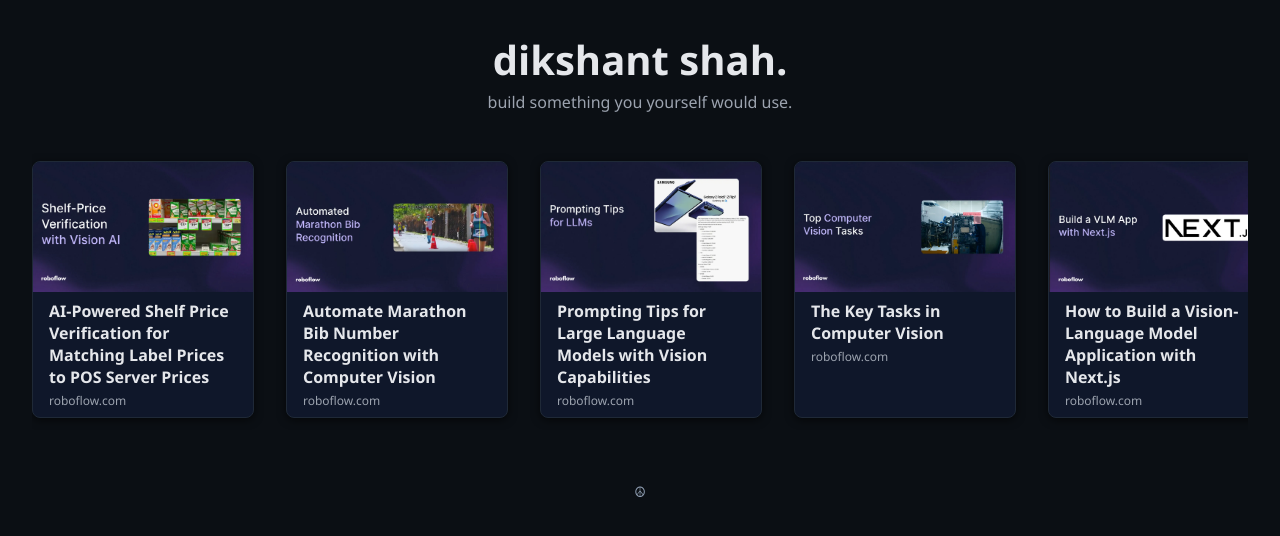
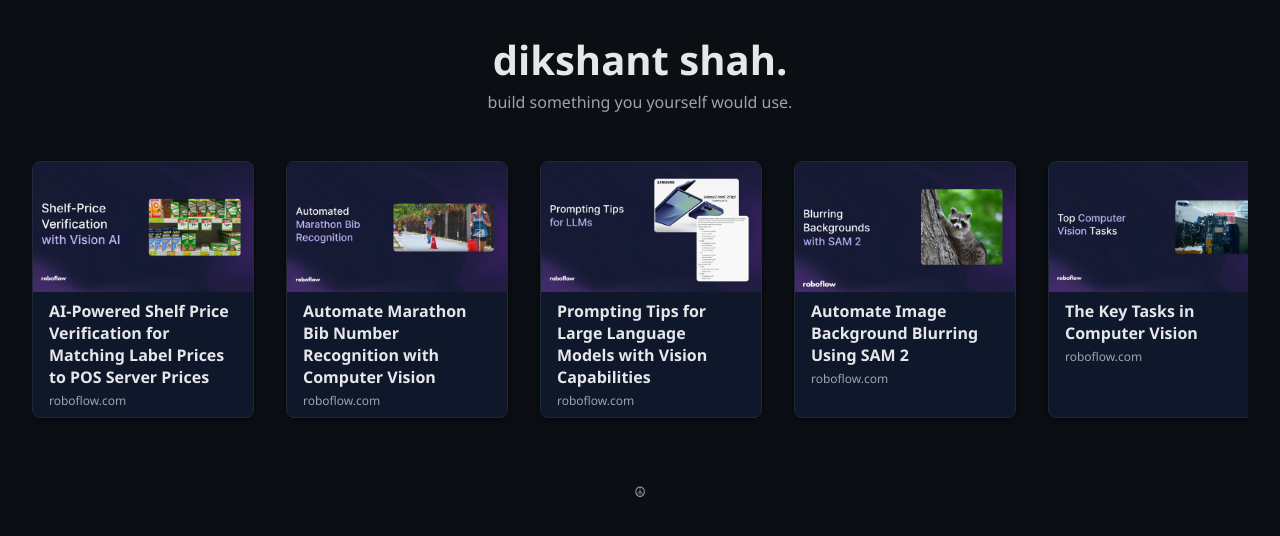
Before and after one commit to 808Code/dikshant-shah-blogs, a React (Create React App) app: page / in a window 1280 px wide. Shown: the top 536 px of the page. Built offline with nearby package versions, Linux system fonts and the light colour scheme.

Commit message:
added streamlit blog

```diff
--- a/src/App.js
+++ b/src/App.js
@@ -22,6 +22,12 @@
   },
   {
     website: "roboflow.com",
+    title: "Automate Image Background Blurring Using SAM 2",
+    image: "/roboflow/Screenshot-2025-08-04-at-10.35.17---AM.webp",
+    url: "https://blog.roboflow.com/background-blurring-sam-2/",
+  },
+  {
+    website: "roboflow.com",
     title: "The Key Tasks in Computer Vision",
     image: "/roboflow/Screenshot-2025-09-22-at-10.42.24---AM.webp",
     url: "https://blog.roboflow.com/key-tasks-in-computer-vision/",
@@ -32,12 +38,11 @@
     image: "/roboflow/Screenshot-2025-09-16-at-10.36.47---AM.webp",
     url: "https://blog.roboflow.com/build-vision-applications-next-js-roboflow/",
   },
-
   {
     website: "roboflow.com",
-    title: "Automate Image Background Blurring Using SAM 2",
-    image: "/roboflow/Screenshot-2025-08-04-at-10.35.17---AM.webp",
-    url: "https://blog.roboflow.com/background-blurring-sam-2/",
+    title: "How to Use Streamlit for Computer Vision with Roboflow",
+    image: "/roboflow/Screenshot-2025-10-03-at-10.15.03---AM.webp",
+    url: "https://blog.roboflow.com/streamlit-for-computer-vision-with-roboflow/",
   },
   {
     website: "roboflow.com",
```
Also changed, not shown: public/roboflow/Screenshot-2025-10-03-at-10.15.03---AM.webp (added).
